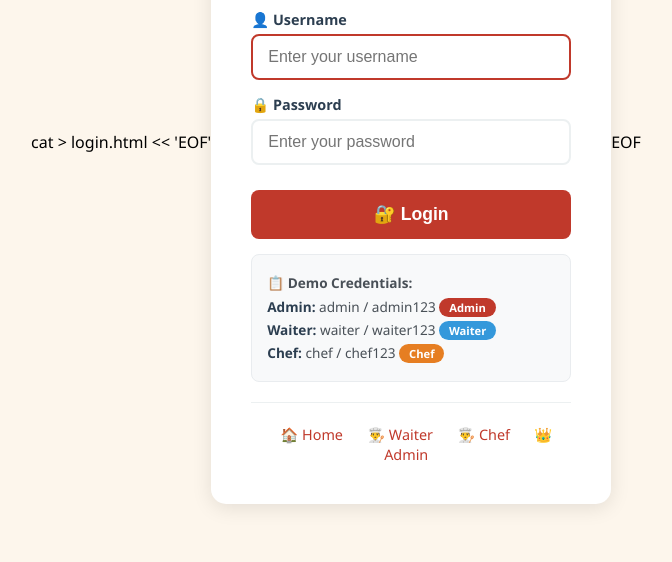
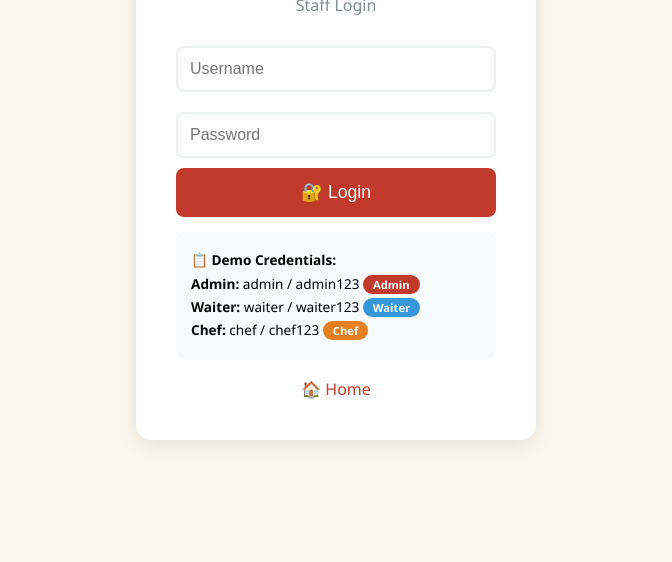
Before and after one commit to abdiwelibishar629-ops/kingweliyano-restaurant-, a website: page login.html in a window 1280 px wide. Shown: the part 278-840 px from the top of the page, without its empty margins (304-976 px from the left). After the commit the page ends 800 px from the top, so only its background shows below. Drawn offline with Linux system fonts and the light colour scheme.

Commit message:
Refactor login.html for improved structure and styling

```diff
--- a/login.html
+++ b/login.html
@@ -1,20 +1,18 @@
-cat > login.html << 'EOF'
 <!DOCTYPE html>
 <html lang="en">
 <head>
     <meta charset="UTF-8">
     <meta name="viewport" content="width=device-width, initial-scale=1.0">
-    <title>🔐 Login - King Weliyano</title>
+    <title>Login - King Weliyano</title>
     <style>
         * { margin: 0; padding: 0; box-sizing: border-box; }
         body {
-            font-family: 'Segoe UI', Tahoma, Geneva, Verdana, sans-serif;
+            font-family: 'Segoe UI', sans-serif;
             background: #fdf6ec;
             display: flex;
             justify-content: center;
             align-items: center;
             min-height: 100vh;
-            margin: 20px;
         }
         .login-container {
             background: white;
@@ -24,18 +22,16 @@ cat > login.html << 'EOF'
             width: 100%;
             max-width: 400px;
         }
-        .logo { text-align: center; font-size: 4rem; margin-bottom: 10px; }
-        h1 { text-align: center; color: #c0392b; margin-bottom: 5px; }
-        .subtitle { text-align: center; color: #7f8c8d; margin-bottom: 25px; font-size: 0.9rem; }
-        .form-group { margin-bottom: 15px; }
-        label { display: block; font-weight: 600; margin-bottom: 5px; color: #2c3e50; font-size: 0.9rem; }
+        .logo { text-align: center; font-size: 4rem; }
+        h1 { text-align: center; color: #c0392b; margin: 10px 0; }
+        .subtitle { text-align: center; color: #7f8c8d; margin-bottom: 20px; }
         input {
             width: 100%;
-            padding: 12px 15px;
+            padding: 12px;
+            margin: 10px 0;
             border: 2px solid #ecf0f1;
             border-radius: 8px;
             font-size: 1rem;
-            transition: border-color 0.3s;
         }
         input:focus { border-color: #c0392b; outline: none; }
         button {
@@ -46,56 +42,25 @@ cat > login.html << 'EOF'
             border: none;
             border-radius: 8px;
             font-size: 1.1rem;
-            font-weight: 600;
             cursor: pointer;
-            transition: background 0.3s;
-            margin-top: 10px;
         }
         button:hover { background: #e74c3c; }
-        button:disabled { opacity: 0.6; cursor: not-allowed; }
-        .message {
+        .error {
+            background: #fde8e8;
+            color: #c0392b;
             padding: 10px;
             border-radius: 8px;
             margin: 10px 0;
             display: none;
-            text-align: center;
-            font-weight: 500;
         }
-        .message.error {
-            background: #fde8e8;
-            color: #c0392b;
-            display: block;
-            border: 1px solid #f5c6c6;
-        }
-        .message.success {
-            background: #e8f8f0;
-            color: #27ae60;
-            display: block;
-            border: 1px solid #a9dfbf;
-        }
-        .links {
-            text-align: center;
-            margin-top: 20px;
-            padding-top: 20px;
-            border-top: 1px solid #ecf0f1;
-        }
-        .links a {
-            color: #c0392b;
-            text-decoration: none;
-            margin: 0 10px;
-            font-size: 0.9rem;
-        }
-        .links a:hover { text-decoration: underline; }
         .demo-credentials {
             background: #f8f9fa;
             padding: 15px;
             border-radius: 8px;
             margin: 15px 0;
             font-size: 0.85rem;
-            border: 1px solid #e9ecef;
         }
-        .demo-credentials p { margin: 3px 0; color: #495057; }
-        .demo-credentials strong { color: #2c3e50; }
+        .demo-credentials p { margin: 3px 0; }
         .role-badge {
             display: inline-block;
             padding: 2px 10px;
@@ -106,18 +71,9 @@ cat > login.html << 'EOF'
         .role-badge.admin { background: #c0392b; color: white; }
         .role-badge.waiter { background: #3498db; color: white; }
         .role-badge.chef { background: #e67e22; color: white; }
-        .spinner {
-            display: inline-block;
-            width: 16px;
-            height: 16px;
-            border: 2px solid white;
-            border-radius: 50%;
-            border-top-color: transparent;
-            animation: spin 0.6s linear infinite;
-            vertical-align: middle;
-            margin-right: 8px;
-        }
-        @keyframes spin { to { transform: rotate(360deg); } }
+        .links { text-align: center; margin-top: 20px; }
+        .links a { color: #c0392b; text-decoration: none; margin: 0 10px; }
+        .links a:hover { text-decoration: underline; }
     </style>
 </head>
 <body>
@@ -126,19 +82,11 @@ cat > login.html << 'EOF'
         <h1>King Weliyano</h1>
         <p class="subtitle">Staff Login</p>
 
-        <div id="message" class="message"></div>
+        <div id="error-message" class="error"></div>
 
-        <div class="form-group">
-            <label for="username">👤 Username</label>
-            <input type="text" id="username" placeholder="Enter your username" autocomplete="username">
-        </div>
-
-        <div class="form-group">
-            <label for="password">🔒 Password</label>
-            <input type="password" id="password" placeholder="Enter your password" autocomplete="current-password">
-        </div>
-
-        <button id="loginBtn" onclick="login()">🔐 Login</button>
+        <input type="text" id="username" placeholder="Username">
+        <input type="password" id="password" placeholder="Password">
+        <button onclick="login()">🔐 Login</button>
 
         <div class="demo-credentials">
             <p style="font-weight:600;margin-bottom:5px;">📋 Demo Credentials:</p>
@@ -149,13 +97,11 @@ cat > login.html << 'EOF'
 
         <div class="links">
             <a href="index.html">🏠 Home</a>
-            <a href="waiter.html">👨‍🍳 Waiter</a>
-            <a href="chef.html">👨‍🍳 Chef</a>
-            <a href="admin.html">👑 Admin</a>
         </div>
     </div>
 
     <script>
+        // Check if already logged in
         const token = localStorage.getItem('authToken');
         if (token) {
             verifySession(token);
@@ -182,20 +128,15 @@ cat > login.html << 'EOF'
         async function login() {
             const username = document.getElementById('username').value.trim();
             const password = document.getElementById('password').value.trim();
-            const messageDiv = document.getElementById('message');
-            const loginBtn = document.getElementById('loginBtn');
+            const errorDiv = document.getElementById('error-message');
 
-            messageDiv.className = 'message';
-            messageDiv.textContent = '';
+            errorDiv.style.display = 'none';
 
             if (!username || !password) {
-                messageDiv.className = 'message error';
-                messageDiv.textContent = '⚠️ Please enter both username and password';
+                errorDiv.textContent = '⚠️ Please enter username and password';
+                errorDiv.style.display = 'block';
                 return;
             }
-
-            loginBtn.disabled = true;
-            loginBtn.innerHTML = '<span class="spinner"></span> Logging in...';
 
             try {
                 const response = await fetch('/api/login', {
@@ -209,24 +150,14 @@ cat > login.html << 'EOF'
                 if (result.success) {
                     localStorage.setItem('authToken', result.token);
                     localStorage.setItem('user', JSON.stringify(result.user));
-
-                    messageDiv.className = 'message success';
-                    messageDiv.textContent = `✅ Welcome ${result.user.name}! Redirecting...`;
-
-                    setTimeout(() => {
-                        redirectToDashboard(result.user.role);
-                    }, 1500);
+                    redirectToDashboard(result.user.role);
                 } else {
-                    messageDiv.className = 'message error';
-                    messageDiv.textContent = '❌ ' + (result.error || 'Invalid username or password');
-                    loginBtn.disabled = false;
-                    loginBtn.innerHTML = '🔐 Login';
+                    errorDiv.textContent = '❌ ' + (result.error || 'Invalid credentials');
+                    errorDiv.style.display = 'block';
                 }
             } catch (error) {
-                messageDiv.className = 'message error';
-                messageDiv.textContent = '❌ Error connecting to server. Please try again.';
-                loginBtn.disabled = false;
-                loginBtn.innerHTML = '🔐 Login';
+                errorDiv.textContent = '❌ Error connecting to server';
+                errorDiv.style.display = 'block';
             }
         }
 
@@ -244,9 +175,6 @@ cat > login.html << 'EOF'
                 login();
             }
         });
-
-        document.getElementById('username').focus();
     </script>
 </body>
 </html>
-EOF
```
